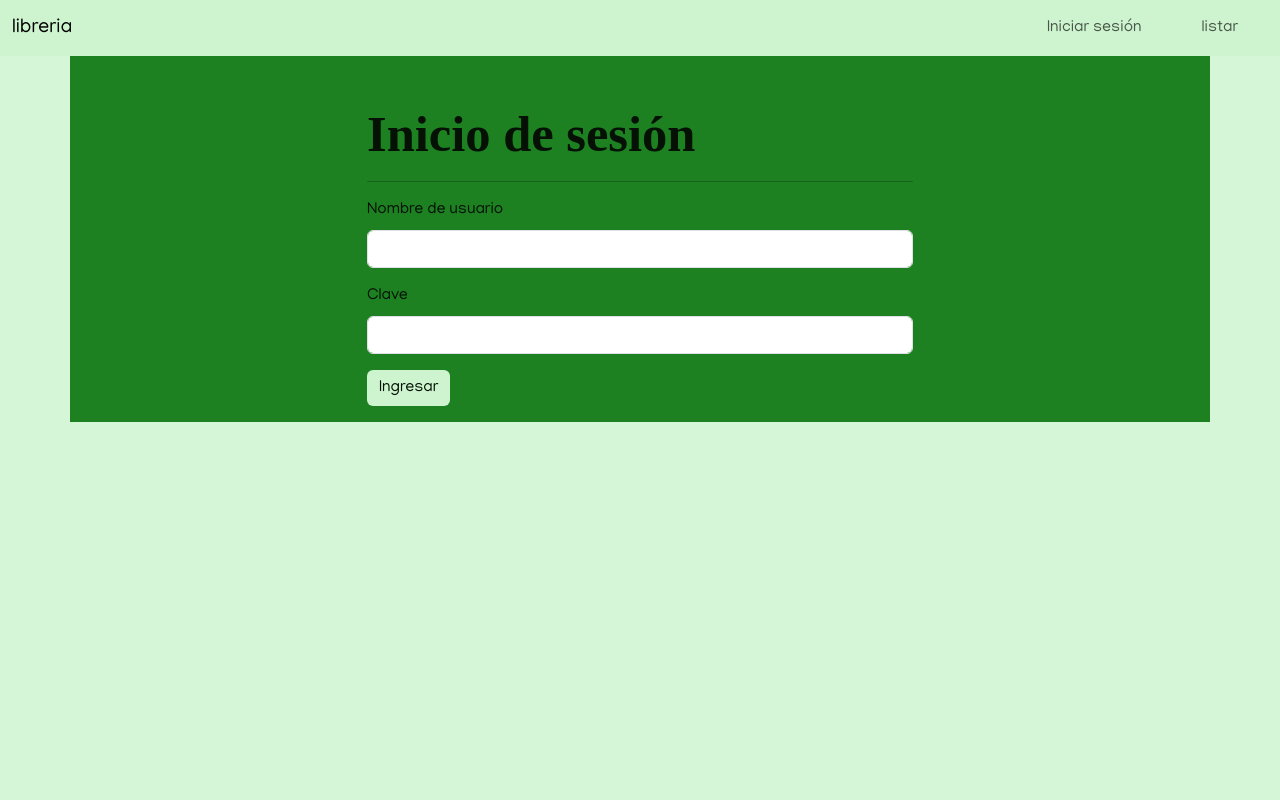
After one commit to kizxak/libreriaa, a Django app: page /login/ in a window 1280 px wide. The commit adds this page. Run offline with Django 4.2, Linux system fonts and the light colour scheme; some web fonts are replaced.

Commit message:
se agrega login

```diff
--- a/libreria/settings.py
+++ b/libreria/settings.py
@@ -28,6 +28,7 @@ DEBUG = True
 
 ALLOWED_HOSTS = ["127.0.0.1","192.168.4.49","192.168.4.48"]
 
+LOGIN_URL = '/login'
 
 # Application definition
 
--- a/libreria/urls.py
+++ b/libreria/urls.py
@@ -23,5 +23,7 @@ urlpatterns = [
     path("lista-libros/", views.listar_libros, name="listar-libros"),
     path("eliminar_libro/", views.eliminar_libro, name="eliminar-libro"),
     path('editar-libro/<int:id>/', views.editarLibro , name='editarLibro'),
-    path('agregar-libro/', views.agregarLibro, name='agregarLibro')
+    path('agregar-libro/', views.agregarLibro, name='agregarLibro'),
+    path('login/',views.login,name="login"),
+    path('logout/', views.logout, name="logout")
 ]
--- a/libros/forms.py
+++ b/libros/forms.py
@@ -13,3 +13,7 @@ class LibrosForm(forms.ModelForm):
             'fecha_publicacion':NumberInput(attrs={'class': "form-control",'placeholder': 'año de publicación'}),
             'comentarios':TextInput(attrs={'class': "form-control",'placeholder': 'comentarios'}),
         }
+
+class LoginForm(forms.Form):
+    txt_correo  = forms.CharField()
+    txt_password =forms.CharField(widget = forms.PasswordInput)
--- a/libros/views.py
+++ b/libros/views.py
@@ -1,8 +1,10 @@
 from django.shortcuts import render,get_object_or_404,redirect
 from django.http import HttpResponse
-from .models import Libros
-from .forms import LibrosForm
+from .models import Libros,Socios
+from .forms import LibrosForm,LoginForm
 from django.urls import reverse
+from django import forms
+from django.contrib.auth.decorators import login_required
 
 
 # Create your views here.
@@ -45,3 +47,25 @@ def agregarLibro(request):
         formulario = LibrosForm()
 
     return render(request, 'agregar-libro.html', {'formulario': formulario})
+
+def login(request):
+    form = LoginForm(request.POST)
+    if request.method =="POST" and form.is_valid():
+        #Asociamos las variables del formulario a variables de la función
+        txt_correo = form.cleaned_data.get("txt_correo")
+        txt_password = form.cleaned_data.get("txt_password")
+        socios = Socios.objects.get(correo = txt_correo)
+            #En caso de que la contraseña ingresada sea igual a la contraseña almacenada
+        if socios.contrasena == txt_password:
+            request.session['autenticado'] = True
+            request.session['correo'] = socios.correo
+            request.session['nombre_completo'] = socios.nombre +" "+ socios.apellido
+            return redirect("listar-libros")
+        else:
+                form.add_error(None, 'Contraseña incorrecta')
+    return render(request,"login.html",{"form" : form })
+
+#Cerrar sesión
+def logout(request):
+    request.session.pop('autenticado',None)
+    return redirect('login')
--- a/templates/listar_libros.html
+++ b/templates/listar_libros.html
@@ -20,7 +20,9 @@
                         <th>Editorial</th>
                         <th>Fecha publicacion</th>
                         <th>Comentarios</th>
+                        {%if request.session.autenticado %}
                         <th>Opciones</th>
+                        {%endif%}
                     </tr>
                 </thead>
                 <tbody>
@@ -32,11 +34,12 @@
                         <td> {{ libros.editorial }} </td>
                         <td> {{ libros.fecha_publicacion }} </td>
                         <td> {{ libros.comentarios}}</td>
+                        {%if request.session.autenticado %}
                         <td>
-                            <a href=""><i class="fas fa-pen"></i></a>
                             <a href="#" onclick="eliminarLibro('{{ libros.id_libro }}')"><i class="fas fa-trash"></i></a>
                             <a href="{% url 'editarLibro' id=libros.id_libro %}"><i class="fas fa-edit"></i></a>
                         </td>
+                        {% endif %}
                     </tr>
                     {% endfor %}
 
--- /dev/null
+++ b/templates/login.html
@@ -0,0 +1,32 @@
+{% load static %}
+{% include "head.html" %}
+{% include "navbar.html" %}
+
+{% block contenido %}
+
+
+<body>
+    <div class="container">
+        <div class="row justify-content-center">
+            <div class="col-md-6">
+                <h2 class="mt-5">Inicio de sesión</h2>
+                <hr>
+                <form name="frm_login" method="post">
+                    {% csrf_token %}
+                    <div class="mb-3">
+                        <label for="txt_correo" class="form-label">Nombre de usuario</label>
+                        <input type="text" name="txt_correo" id="txt_correo" class="form-control">
+                    </div>
+                    <div class="mb-3">
+                        <label for="txt_password" class="form-label">Clave</label>
+                        <input type="password" name="txt_password" id="txt_password" class="form-control">
+                    </div>
+                    <button type="submit" class="btn btn-primary">Ingresar</button>
+                </form>
+            </div>
+        </div>
+    </div>
+</body>
+</html>
+
+{% endblock %}
--- a/templates/navbar.html
+++ b/templates/navbar.html
@@ -1,18 +1,27 @@
+{% csrf_token %}
 {% load static %}
 <!-- Navbar -->
 <nav class="navbar sticky-top" style="background-color: var(--secondary);">
     <div class="container-fluid">
         <a class="navbar-brand" href="#">libreria </a>
         <ul class="navbar-nav ms-auto d-flex flex-row ">
-            <li class="nav-item text-center">
-            <a class="nav-link" href="{% url 'listar-libros' %}">listar</a>
+            {%if request.session.autenticado %}
+            <li class="nav-item text-center nav-link">Hola {{request.session.nombre_completo}}
+            </li>
             <li>
-            <a class="nav-link" href="">Cerrar sesión 😬</a>
+            <a class="nav-link" href="{% url 'logout' %}">Cerrar sesión 😬</a>
+            </li>
             <li>
                 <a class="nav-link" href="{% url 'agregarLibro' %}">agregar libro</a>
             </li>
+            {% endif %}
+            {% if not request.session.autenticado %}
             <li>
-            <a href="" class="nav-link">Iniciar sesión</a>
+            <a href="{%url 'login' %}" class="nav-link">Iniciar sesión</a>
+            </li>
+            {%endif%}
+            <li class="nav-item text-center">
+                <a class="nav-link" href="{% url 'listar-libros' %}">listar</a>
             </li>
         </ul>
     </div>
```
